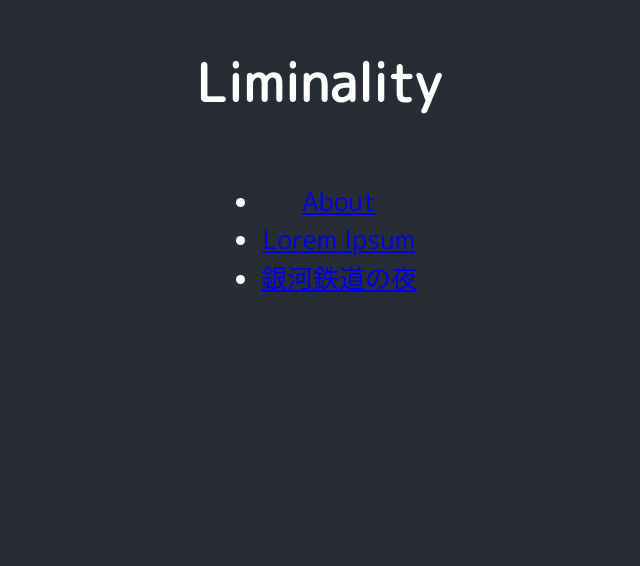
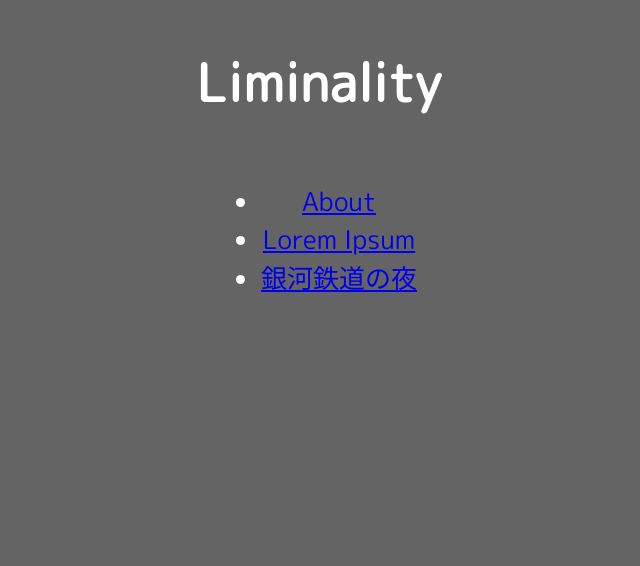
Before and after one commit to usagiga/liminality, a React (Create React App) app: page / in a window 1280 px wide. Shown: the part 234-800 px from the top of the page, without its empty margins (321-961 px from the left). Built offline with nearby package versions, Linux system fonts and the light colour scheme.

Commit message:
wip: define global vars

```diff
--- /dev/null
+++ b/src/common/variables.scss
@@ -0,0 +1 @@
+$background: rgb(100, 100, 100);
--- a/src/components/Splash.module.scss
+++ b/src/components/Splash.module.scss
@@ -1,3 +1,5 @@
+@import '/src/common/variables';
+
 .logo {
   height: 40vmin;
   pointer-events: none;
@@ -32,7 +34,7 @@
   height: 100%;
   font-size: calc(10px + 2vmin);
   color: white;
-  background-color: #282c34;
+  background-color: $background;
 }
 
 .innerContainer {
--- a/src/views/Top.module.scss
+++ b/src/views/Top.module.scss
@@ -1,3 +1,5 @@
+@import '/src/common/variables';
+
 .app {
   text-align: center;
 }
@@ -10,5 +12,5 @@
   min-height: 100vh;
   font-size: calc(10px + 2vmin);
   color: white;
-  background-color: #282c34;
+  background-color: $background;
 }
```
